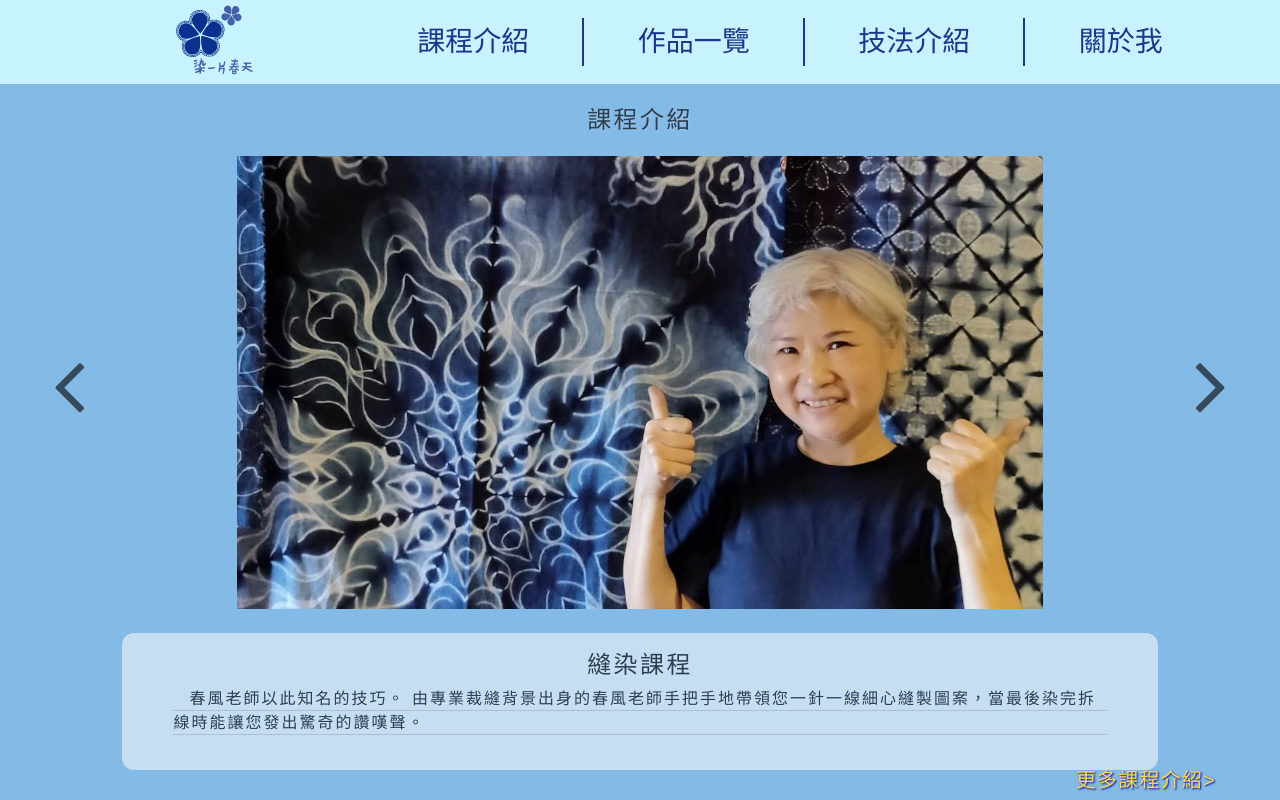
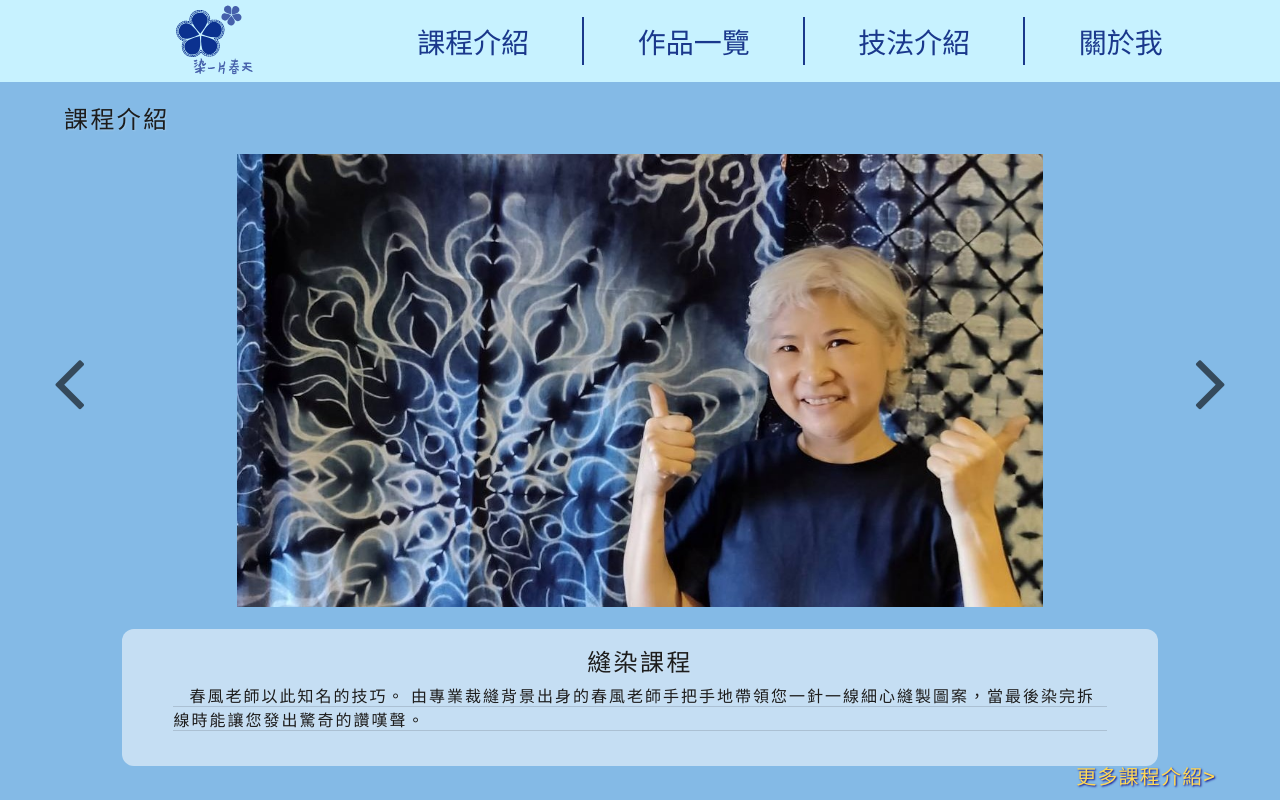
Before and after one commit to ATMJin/parsonal_project_vue, a Vue app: page / in a window 1280 px wide. Shown: the top 800 px of the page. Built offline with nearby package versions, Linux system fonts and the light colour scheme.

Commit message:
刪除App的Vue預設CSS

```diff
--- a/src/App.vue
+++ b/src/App.vue
@@ -10,14 +10,6 @@
 </template>
 
 <style>
-#app {
-  font-family: Avenir, Helvetica, Arial, sans-serif;
-  -webkit-font-smoothing: antialiased;
-  -moz-osx-font-smoothing: grayscale;
-  text-align: center;
-  color: #2c3e50;
-}
-
 * {
   box-sizing: border-box;
 }
```
